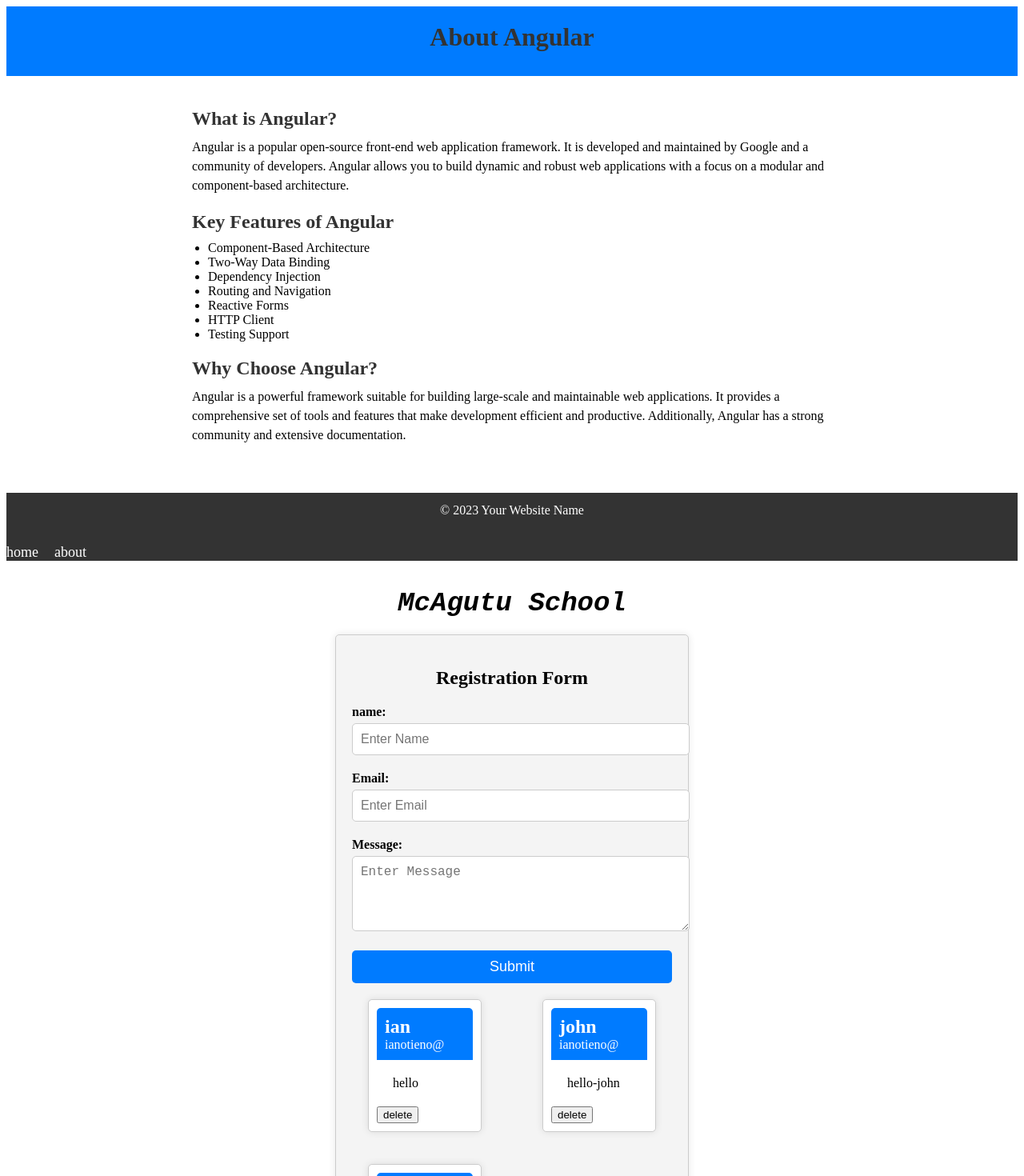
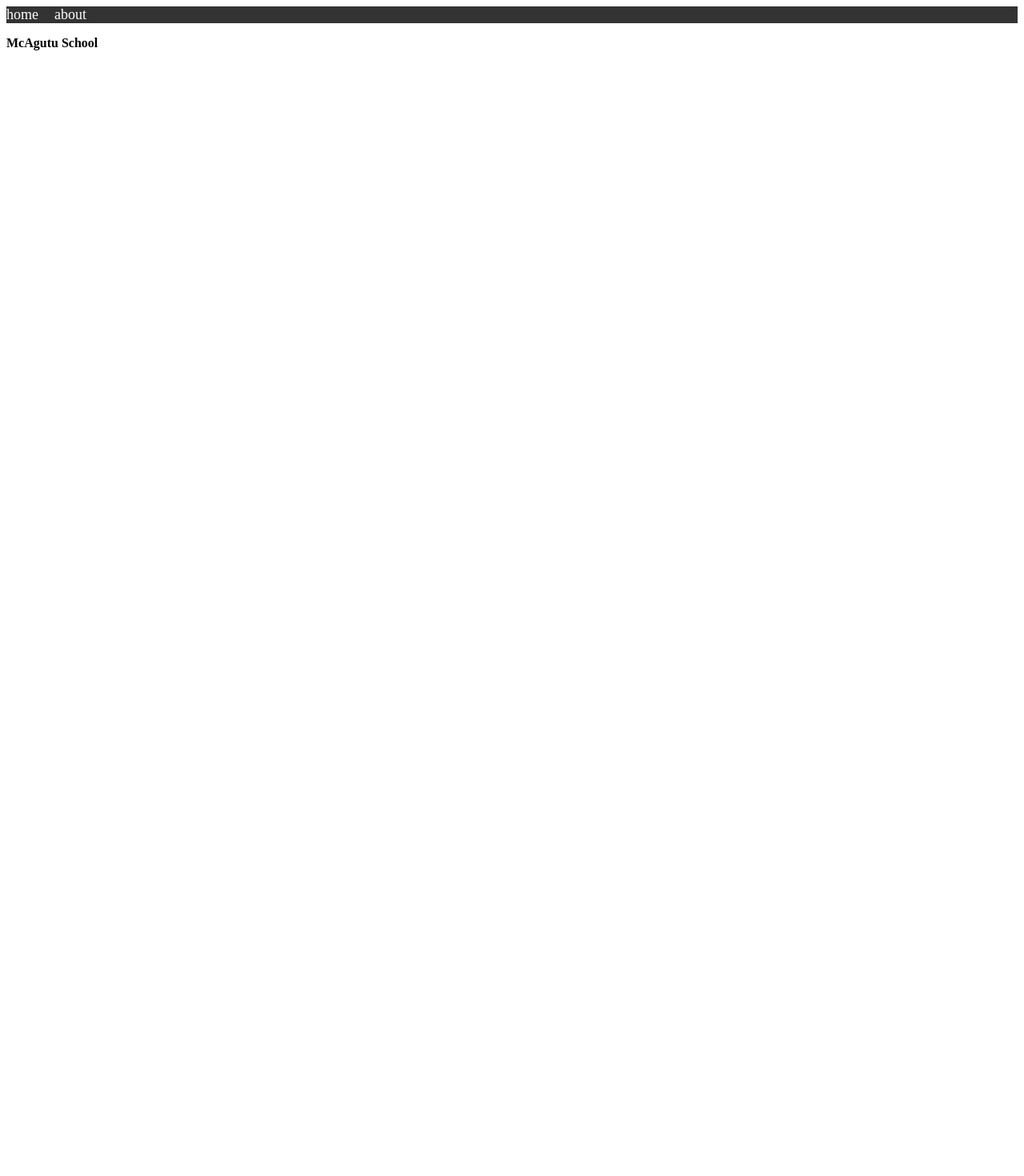
Before and after one commit to ianotieno/angular-project, an Angular app: page / in a window 1280 px wide. Shown: the top 1470 px of the page at 80% size. After the commit the page ends 800 px from the top, so only its background shows below. Built offline with nearby package versions, Linux system fonts and the light colour scheme.

Commit message:
about component

```diff
--- a/src/app/app-routing.module.ts
+++ b/src/app/app-routing.module.ts
@@ -1,7 +1,13 @@
-import { NgModule } from '@angular/core';
+import { Component, NgModule } from '@angular/core';
 import { RouterModule, Routes } from '@angular/router';
+import { MyFirstCompComponent } from './my-first-comp/my-first-comp.component';
+import { AboutComponent } from './about/about.component';
 
-const routes: Routes = [];
+const routes: Routes = [
+
+ { path :'home', component: MyFirstCompComponent},
+ {path: 'about',component: AboutComponent}
+];
 
 @NgModule({
   imports: [RouterModule.forRoot(routes)],
--- a/src/app/app.component.html
+++ b/src/app/app.component.html
@@ -1,6 +1,4 @@
 
-<app-about></app-about>
 <app-menu></app-menu>
-
-<app-my-first-comp></app-my-first-comp>
+<p class="School"><strong>McAgutu School</strong></p>
 <router-outlet></router-outlet>
--- a/src/app/my-first-comp/my-first-comp.component.html
+++ b/src/app/my-first-comp/my-first-comp.component.html
@@ -1,4 +1,4 @@
-<p class="School"><strong>McAgutu School</strong></p>
+
 <div class="form-control">
     <h2>Registration Form</h2>
     <form (ngSubmit)="OnSubmit()">
```
